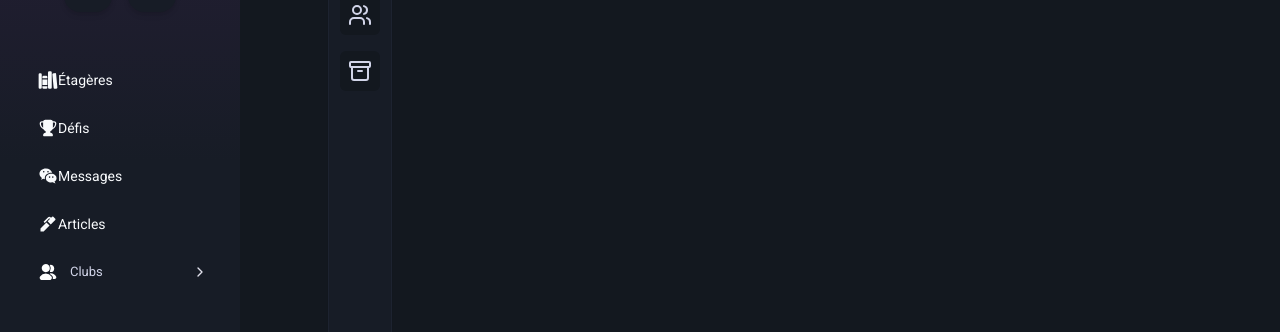
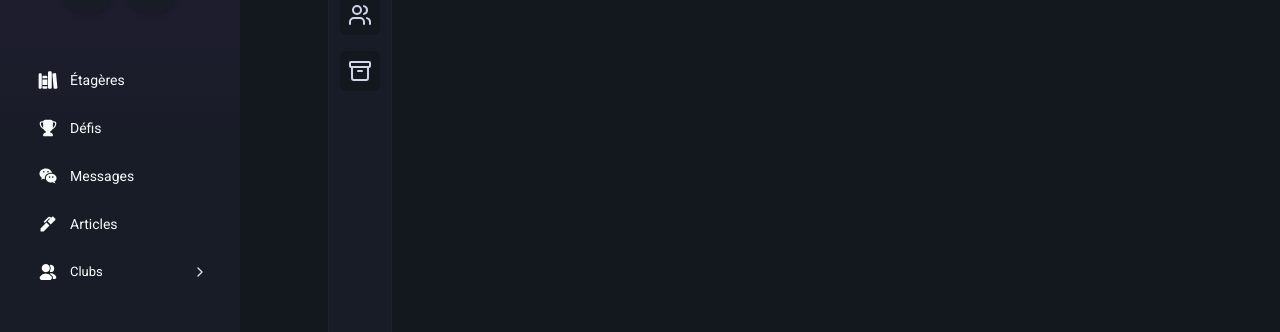
Before and after one commit to Tsundoku-group/frontend, a Next.js app: page / in a window 1280 px wide. Shown: the part 210-542 px from the top of the page. Built offline with nearby package versions, Linux system fonts and the light colour scheme; no server answers.

Commit message:
fix: css on sidebar.tsx

```diff
--- a/src/components/sidebar.tsx
+++ b/src/components/sidebar.tsx
@@ -67,7 +67,7 @@ export function SidebarGroupCollapse({
                         <div className="flex items-center gap-3">
                             {icon}
                             {!isCollapsed && (
-                                <span className="text-text-white text-[13px] font-medium">{title}</span>
+                                <span className="text-white text-[13px] font-medium">{title}</span>
                             )}
                         </div>
                         {!isCollapsed &&
@@ -101,7 +101,7 @@ export function SidebarGroupCollapse({
                                     onClick={item.onClick}
                                     className="group w-full flex items-center justify-between bg-transparent hover:bg-tertiary-black px-3 py-2 rounded-xl transition-all text-xs"
                                 >
-                                    <span>{item.label}</span>
+                                    <div>{item.label}</div>
                                     <ChevronRight className="w-3 h-3 text-white opacity-0 translate-x-[-4px] transition-all duration-200 group-hover:opacity-100 group-hover:translate-x-0" />
                                 </button>
                             </li>
@@ -266,7 +266,7 @@ export default function Sidebar({isCollapsed}: { isCollapsed: boolean }) {
                                                             "transition-all duration-300 transform origin-top",
                                                             isCollapsed
                                                                 ? "opacity-0 scale-y-0 -translate-y-4 h-0 w-0"
-                                                                : "opacity-100 scale-y-100 translate-y-0 w-auto"
+                                                                : "opacity-100 scale-y-100 translate-y-0 w-auto ml-3"
                                                         )}
                                                     >
                                                         {label}
```
